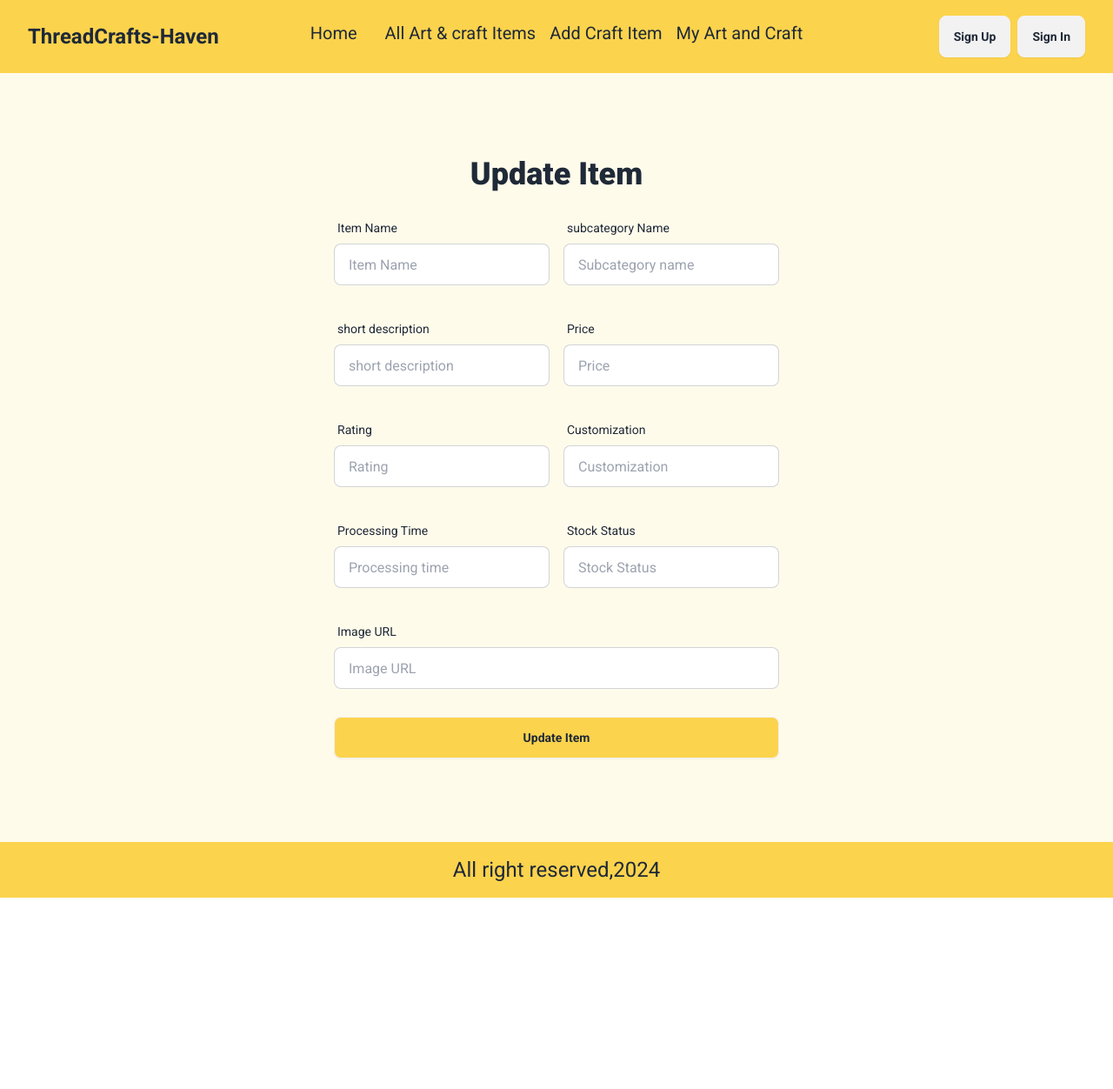
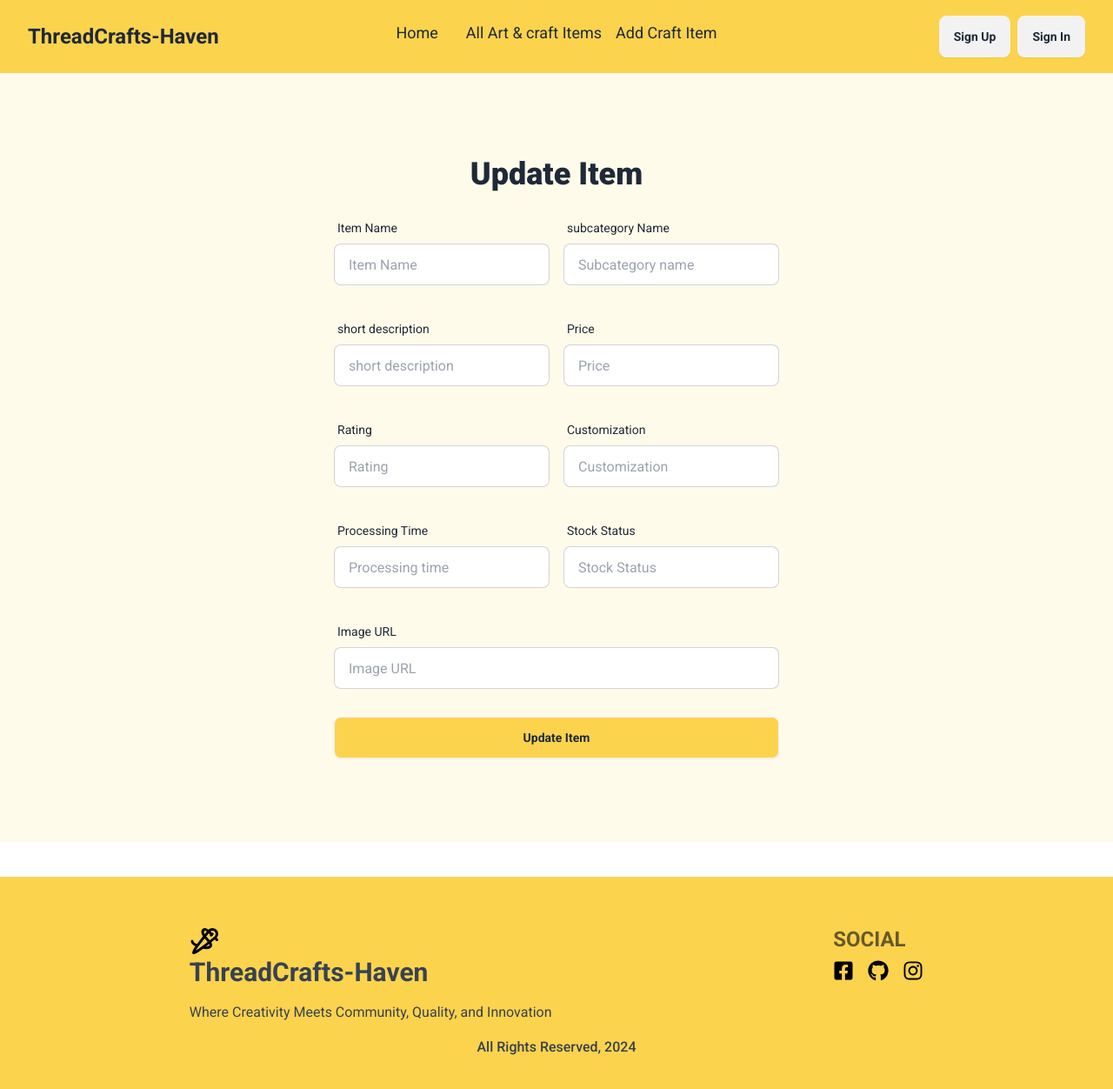
Before and after one commit to MaynulShadhin/ThreadsCraft-Heaven, a React (Vite) app: page /updateItem/1 in a window 1280 px wide. Shown: the top 1252 px of the page at 87% size. Before the commit the page ends 1032 px from the top, so only its background shows below. Built offline with nearby package versions, Linux system fonts and the light colour scheme; no server answers.

Commit message:
added footer

```diff
--- a/package.json
+++ b/package.json
@@ -19,6 +19,7 @@
     "react-hook-form": "^7.51.3",
     "react-icons": "^5.1.0",
     "react-router-dom": "^6.23.0",
+    "react-simple-typewriter": "^5.0.1",
     "react-toastify": "^10.0.5",
     "sort-by": "^1.2.0",
     "sweetalert2": "^11.10.8",
--- a/src/components/Banner.jsx
+++ b/src/components/Banner.jsx
@@ -2,10 +2,11 @@ import { Swiper, SwiperSlide } from 'swiper/react';
 import 'swiper/css';
 import 'swiper/css/navigation';
 import { Navigation } from 'swiper/modules';
-import slider1 from '../assets/slider1.jpg'
-import slider2 from '../assets/slider2.jpg'
-import slider3 from '../assets/slider3.jpg'
-import slider4 from '../assets/slider4.jpg'
+import slider1 from '../assets/slider1.jpg';
+import slider2 from '../assets/slider2.jpg';
+import slider3 from '../assets/slider3.jpg';
+import slider4 from '../assets/slider4.jpg';
+import { Typewriter } from 'react-simple-typewriter';
 const Banner = () => {
 return (
     <div className='relative'>
@@ -17,7 +18,11 @@ const Banner = () => {
         </Swiper>
 
         <div className='absolute md:top-48 lg:top-72 lg:left-[460px] z-10 text-center hidden md:block p-4'>
-                <h2 className='text-7xl font-bold text-white'>Unveiling the beauty of textile <br /> arts online.</h2>
+            <h2 className='text-7xl font-bold text-white'>Unveiling the beauty of textile <br /> <span className='text-amber-700'>
+                <Typewriter words={['arts online']} loop={5} cursor cursorStyle='_' typeSpeed={70}
+                    deleteSpeed={50}
+                    delaySpeed={1000}></Typewriter>
+            </span></h2>
             <p className='text-xl text-amber-50 mt-4'>Immerse yourself in a tapestry of creativity with our textile arts platform.</p>
             <button className='bg-amber-300 px-6 py-4 rounded-lg text-xl font-semibold hover:bg-amber-200 mt-8'>Explore More</button>
         </div>
--- a/src/components/Footer.jsx
+++ b/src/components/Footer.jsx
@@ -1,9 +1,25 @@
-
+import { FaFacebookSquare, FaGithub, FaInstagram } from "react-icons/fa";
+import { TbNeedleThread } from "react-icons/tb";
 const Footer = () => {
     return (
-        <div>
-            <h2 className="text-2xl bg-amber-300 p-4 text-center">All right reserved,2024</h2>
-        </div>
+        <footer className="p-10 bg-amber-300 text-neutral-content mt-10">
+            <div className="md:flex justify-around w-full p-4">
+            <aside>
+                <TbNeedleThread className="text-4xl font-bold text-black"></TbNeedleThread>
+                <h2 className="text-3xl font-bold text-gray-700 mb-4">ThreadCrafts-Haven</h2>
+                <p className="text-gray-700">Where Creativity Meets Community, Quality, and Innovation</p>
+            </aside>
+            <nav>
+                <h6 className="footer-title text-gray-950 text-2xl mt-4 md:mt-0">Social</h6>
+                <div className="grid grid-flow-col gap-4 text-black text-2xl">
+                   <FaFacebookSquare></FaFacebookSquare>
+                   <FaGithub></FaGithub>
+                   <FaInstagram></FaInstagram>
+                </div>
+            </nav>
+            </div>
+            <h2 className="text-center text-gray-700 font-medium">All Rights Reserved, 2024</h2>
+        </footer>
     );
 };
 
--- a/src/components/Navbar.jsx
+++ b/src/components/Navbar.jsx
@@ -3,16 +3,16 @@ import { Link, NavLink } from "react-router-dom";
 import { AuthContext } from "../provider/FirebaseProvider";
 
 const Navbar = () => {
+    const { logout, user } = useContext(AuthContext)
 
     const navLinks = <>
-        <NavLink to="/" className={({ isActive }) => isActive ? "text-xl mr-4 font-semi-bold border-b-2 border-orange-500 text-orange-500 pb-2" : "text-xl mr-4 font-semi-bold hover:text-orange-500 pb-2"}>Home</NavLink>
-        <NavLink to="/All Art & craft Items" className={({ isActive }) => isActive ? "text-xl mr-4 font-semi-bold border-b-2 border-orange-500 text-orange-500 pb-2" : "text-xl mr-4 font-semi-bold hover:text-orange-500 pb-2"}>All Art & craft Items</NavLink>
-        <NavLink to="/Add Craft Item" className={({ isActive }) => isActive ? "text-xl mr-4 font-semi-bold border-b-2 border-orange-500 text-orange-500 pb-2" : "text-xl mr-4 font-semi-bold hover:text-orange-500 pb-2"}>Add Craft Item</NavLink>
-        <NavLink to="/myArtAndCraft" className={({ isActive }) => isActive ? "text-xl mr-4 font-semi-bold border-b-2 border-orange-500 text-orange-500 pb-2" : "text-xl mr-4 font-semi-bold hover:text-orange-500 pb-2"}>My Art and Craft</NavLink>
+        <NavLink to="/" className={({ isActive }) => isActive ? "text-lg mr-4 font-semi-bold border-b-2 border-orange-500 text-orange-500 pb-2" : "text-lg mr-4 font-semi-bold hover:text-orange-500 pb-2"}>Home</NavLink>
+        <NavLink to="/All Art & craft Items" className={({ isActive }) => isActive ? "text-lg mr-4 font-semi-bold border-b-2 border-orange-500 text-orange-500 pb-2" : "text-lg mr-4 font-semi-bold hover:text-orange-500 pb-2"}>All Art & craft Items</NavLink>
+        <NavLink to="/Add Craft Item" className={({ isActive }) => isActive ? "text-lg mr-4 font-semi-bold border-b-2 border-orange-500 text-orange-500 pb-2" : "text-lg mr-4 font-semi-bold hover:text-orange-500 pb-2"}>Add Craft Item</NavLink>
+        {
+            user && <NavLink to="/myArtAndCraft" className={({ isActive }) => isActive ? "text-lg mr-4 font-semi-bold border-b-2 border-orange-500 text-orange-500 pb-2" : "text-lg mr-4 font-semi-bold hover:text-orange-500 pb-2"}>My Art and Craft</NavLink>
+        }
     </>
-
-    const { logout, user } = useContext(AuthContext)
-
     return (
         <div className="navbar bg-amber-300 px-0 md:px-8 py-0 md:py-4">
             <div className="navbar-start">
--- a/src/main.jsx
+++ b/src/main.jsx
@@ -42,7 +42,9 @@ const router = createBrowserRouter([
       },
       {
         path: "/Add Craft Item",
-        element: <AddCraftItem></AddCraftItem>
+        element: <PrivateRoute>
+          <AddCraftItem></AddCraftItem>
+        </PrivateRoute>
       },
       {
         path: "/itemDetails/:id",
@@ -52,7 +54,9 @@ const router = createBrowserRouter([
       },
       {
         path: "/myArtAndCraft",
-        element: <MyArtAndCraft></MyArtAndCraft>
+        element: <PrivateRoute>
+          <MyArtAndCraft></MyArtAndCraft>
+        </PrivateRoute>
       },
       {
         path: "/updateItem/:id",
```
Also changed, not shown: 1 other file (tests, documents, lock files or other folders). Lines whose indentation alone changed are shown as unchanged.
